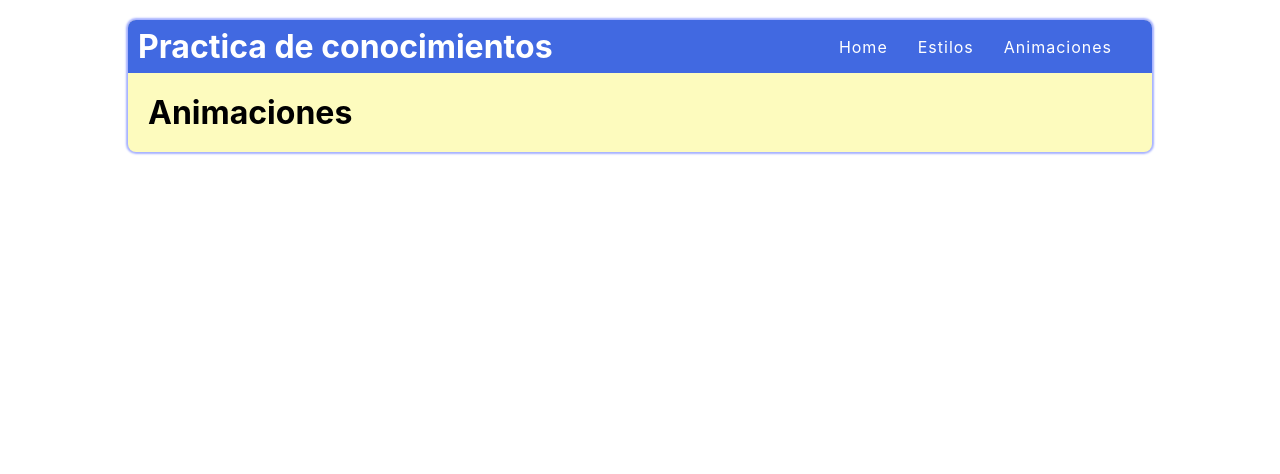
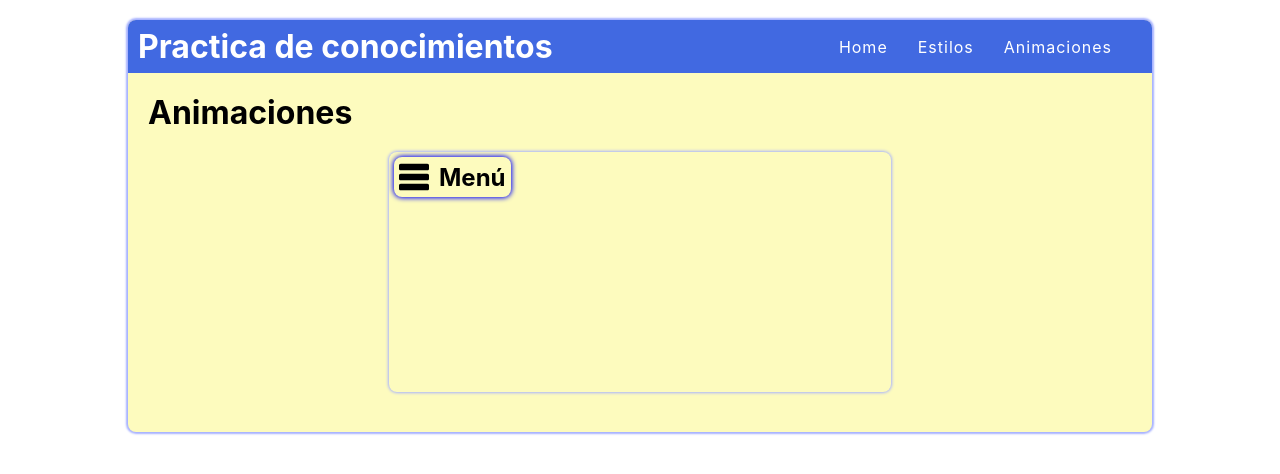
Before and after one commit to nickothan/practica-de-conocimientos, a React (Create React App) app: page /animaciones in a window 1280 px wide. Shown: the top 474 px of the page. Built offline with nearby package versions, Linux system fonts and the light colour scheme.

Commit message:
Menu  botonera movil

```diff
--- a/src/Pages/Animaciones/Animaciones.jsx
+++ b/src/Pages/Animaciones/Animaciones.jsx
@@ -1,7 +1,10 @@
+import BotoneraMovil from '../../components/BotoneraMovil'
+
 export default function Animaciones() {
   return (
     <div>
       <h1>Animaciones</h1>
+      <BotoneraMovil />
     </div>
   )
 }
--- /dev/null
+++ b/src/components/BotoneraMovil/BotoneraMovil.jsx
@@ -0,0 +1,33 @@
+import { BotoneraMovilContainer } from './styles'
+
+import { ReactComponent as Menu } from '../../assets/menu.svg'
+
+export default function BotoneraMovil() {
+  return (
+    <BotoneraMovilContainer>
+      <input type='checkbox' name='' id='botonMovil' />
+      <label for='botonMovil' id='labelMovil'>
+        <span>
+          <Menu />
+          <h2>Menú</h2>
+        </span>
+      </label>
+      <nav>
+        <ul>
+          <a href='#'>
+            <li>Boton 1</li>
+          </a>
+          <a href='#'>
+            <li>Boton 2</li>
+          </a>
+          <a href='#'>
+            <li>Boton 3</li>
+          </a>
+          <a href='#'>
+            <li>Boton 4</li>
+          </a>
+        </ul>
+      </nav>
+    </BotoneraMovilContainer>
+  )
+}
--- /dev/null
+++ b/src/components/BotoneraMovil/index.js
@@ -0,0 +1 @@
+export { default } from './BotoneraMovil'
--- /dev/null
+++ b/src/components/BotoneraMovil/styles.js
@@ -0,0 +1,84 @@
+import styled from 'styled-components/macro'
+
+export const BotoneraMovilContainer = styled.div`
+  position: relative;
+  margin: 20px auto;
+  padding: 5px;
+  width: 50%;
+  height: 230px;
+  border-radius: 8px;
+  box-shadow: 0 0 3px 1px #a6b1ff;
+  overflow-y: hidden;
+
+  @media screen and (max-width: 999px) {
+    width: 70%;
+  }
+
+  nav {
+    position: absolute;
+    top: 60px;
+    left: -100%;
+    width: 50%;
+    height: auto;
+    transition: left 0.5s;
+
+    @media screen and (max-width: 999px) {
+      width: 40%;
+    }
+
+    @media screen and (max-width: 768px) {
+      width: 80%;
+    }
+  }
+
+  a {
+    text-decoration: none;
+  }
+
+  li {
+    margin: 2px 0;
+    width: 100%;
+    line-height: 40px;
+    text-align: center;
+    background-color: #f7f7f7;
+    border-radius: 8px;
+
+    &:hover {
+      background-color: #f0f0f0;
+      box-shadow: inset 0 -2px 1px red;
+    }
+  }
+
+  span {
+    display: inline-flex;
+    align-items: center;
+
+    padding: 5px;
+    cursor: pointer;
+    box-shadow: 0 0 5px 1px blue;
+    border-radius: 8px;
+
+    &:hover {
+      fill: royalblue;
+      color: royalblue;
+      box-shadow: 0 0 3px 1px blue;
+    }
+  }
+
+  svg {
+    width: 30px;
+    height: 30px;
+    margin-right: 10px;
+  }
+
+  input#botonMovil {
+    display: none;
+
+    &:checked + label > span {
+      box-shadow: 0 0 1px 1px blue;
+    }
+    &:checked ~ nav {
+      left: 0;
+    }
+  }
+`
```
Also changed, not shown: src/assets/menu.svg (added).
